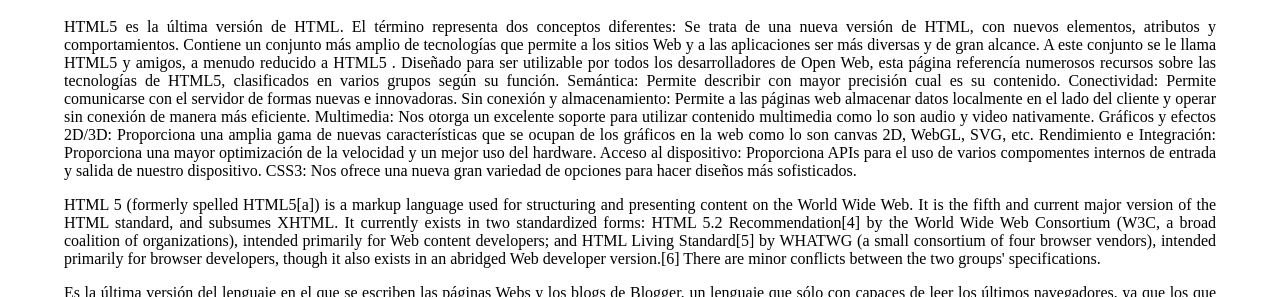
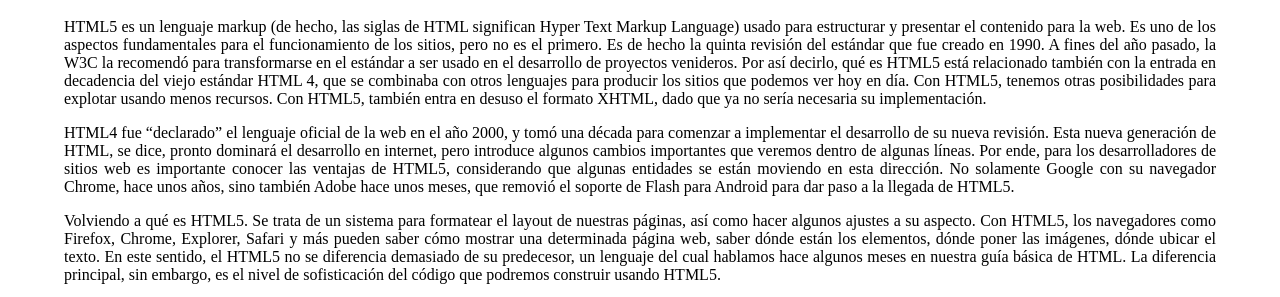
Before and after one commit to Eliezer-Lopez-Ramos/seminario-de-tecnologias, a plain HTML site: page index.html in a window 1280 px wide. Shown: the part 640-937 px from the top of the page. Drawn offline with Linux system fonts and the light colour scheme.

Commit message:
Update index.html

```diff
--- a/index.html
+++ b/index.html
@@ -10,39 +10,14 @@
         <img src="Img/html5_logo.png" alt="" class="imagen">
         <h1 class="Titutlo">HTML5</h1>
 
-           <p> HTML5  es la última versión de HTML. El término representa dos conceptos diferentes:
-
-            Se trata de una nueva versión de HTML, con nuevos elementos, atributos y comportamientos.
-            Contiene un conjunto más amplio de tecnologías que permite a los sitios Web y a las aplicaciones ser
-             más diversas y de gran alcance. A este conjunto se le llama HTML5 y amigos, a menudo reducido a HTML5 .
-
-            Diseñado para ser utilizable por todos los desarrolladores de Open Web, esta página referencía numerosos recursos sobre las tecnologías de HTML5, clasificados en varios grupos según su función.
-
-            Semántica: Permite describir con mayor precisión cual es su contenido.
-            Conectividad:  Permite comunicarse con el servidor de formas nuevas e innovadoras.
-            Sin conexión y almacenamiento: Permite a las páginas web almacenar datos localmente en el lado del cliente y operar sin conexión de manera más eficiente.
-            Multimedia: Nos otorga un excelente soporte para utilizar contenido multimedia como lo son audio y video nativamente.
-            Gráficos y efectos 2D/3D: Proporciona una amplia gama de nuevas características que se ocupan de los gráficos en la web como lo son canvas 2D, WebGL, SVG, etc.
-            Rendimiento e Integración: Proporciona una mayor optimización de la velocidad y un mejor uso del hardware.
-            Acceso al dispositivo: Proporciona APIs para el uso de varios compomentes internos de entrada y salida de nuestro dispositivo.
-            CSS3: Nos ofrece una nueva gran variedad de opciones para hacer diseños más sofisticados.
+           <p>
+           HTML5 es un lenguaje markup (de hecho, las siglas de HTML significan Hyper Text Markup Language) usado para estructurar y presentar el contenido para la web. Es uno de los aspectos fundamentales para el funcionamiento de los sitios, pero no es el primero. Es de hecho la quinta revisión del estándar que fue creado en 1990. A fines del año pasado, la W3C la recomendó para transformarse en el estándar a ser usado en el desarrollo de proyectos venideros. Por así decirlo, qué es HTML5 está relacionado también con la entrada en decadencia del viejo estándar HTML 4, que se combinaba con otros lenguajes para producir los sitios que podemos ver hoy en día. Con HTML5, tenemos otras posibilidades para explotar usando menos recursos. Con HTML5, también entra en desuso el formato XHTML, dado que ya no sería necesaria su implementación.
         </p>
         <p>
-            HTML 5 (formerly spelled HTML5[a]) is a markup language used for structuring and presenting content
-            on the World Wide Web. It is the fifth and current major version of the HTML standard, and subsumes XHTML.
-            It currently exists in two standardized forms: HTML 5.2 Recommendation[4] by the World Wide Web Consortium
-            (W3C, a broad coalition of organizations), intended primarily for Web content developers; and HTML Living Standard[5]
-            by WHATWG (a small consortium of four browser vendors), intended primarily for browser developers, though it also exists
-            in an abridged Web developer version.[6] There are minor conflicts between the two groups' specifications.
+            HTML4 fue “declarado” el lenguaje oficial de la web en el año 2000, y tomó una década para comenzar a implementar el desarrollo de su nueva revisión. Esta nueva generación de HTML, se dice, pronto dominará el desarrollo en internet, pero introduce algunos cambios importantes que veremos dentro de algunas líneas. Por ende, para los desarrolladores de sitios web es importante conocer las ventajas de HTML5, considerando que algunas entidades se están moviendo en esta dirección. No solamente Google con su navegador Chrome, hace unos años, sino también Adobe hace unos meses, que removió el soporte de Flash para Android para dar paso a la llegada de HTML5.
         </p>
         <p>
-            Es la última versión del lenguaje en el que se escriben las páginas Webs y
-            los blogs de Blogger, un lenguaje que sólo con capaces de leer los últimos
-            navegadores, ya que los que son más anticuados hay algunas etiquetas que no
-            son capaces de interpretar. En un blog el uso de HTML5 se realiza principalmente
-            en las plantillas, es decir: nuestra plantilla puede estar escrita en HTML4, o en HTML5,
-            usando la versión 2 ó 3 de CSS. Sirve para integrar contenidos multimedia, flash y para dar un
-            sentido semántico a cada parte del blog o página Web.
+            Volviendo a qué es HTML5. Se trata de un sistema para formatear el layout de nuestras páginas, así como hacer algunos ajustes a su aspecto. Con HTML5, los navegadores como Firefox, Chrome, Explorer, Safari y más pueden saber cómo mostrar una determinada página web, saber dónde están los elementos, dónde poner las imágenes, dónde ubicar el texto. En este sentido, el HTML5 no se diferencia demasiado de su predecesor, un lenguaje del cual hablamos hace algunos meses en nuestra guía básica de HTML. La diferencia principal, sin embargo, es el nivel de sofisticación del código que podremos construir usando HTML5.
         </p>
         <p>
             HTML5 significa HyperText Markup Language, versión 5,
@@ -60,10 +35,10 @@
         </p>
         <h2>Referencias</h2>
         <u>
-            <li><a href="https://es.wikipedia.org/wiki/HTML5" target="_blank">Wikipedia</a></li>
-            <li><a href="https://developer.mozilla.org/es/docs/HTML/HTML5" target="_blank">Mozilla</a></li>
+            <li><a href="https://hipertextual.com" target="_blank">Hipertextual</a></li>
             <li><a href="https://www.internetya.co/que-es-html5-y-para-que-sirve/" target="_blank">Internet Ya</a></li>
             <li><a href="https://www.w3schools.com/html/html5_intro.asp" target="_blank">w3schools</a></li>
+            <li><a href="https://developer.mozilla.org/es/docs/HTML/HTML5" target="_blank">Mozilla</a></li>
         </u>
         <h2>Videos relacionados</h2>
         <u>
@@ -751,9 +726,9 @@ Es importante no confundir JavaScript con Java. Java es un lenguaje de programac
          </p>
 
          <span id="matricula">15-MISN-1-191</span>
-         <span id="nombre">Hairo Santana Calderón</span>
-         <span id="Materia">Seminario de Tecnología Aplicada</span>
-         <a href="https://github.com/haironon/Seminario-de-Tecnologia-Aplicada" target="_blank"> <img src="Img/github.png" alt="" id="icon" ></a>
+         <span id="nombre">Eliezer Lopez Ramos</span>
+         <span id="Materia">Seminario de Tecnologías</span>
+         <a href="https://github.com/Eliezer-Lopez-Ramos/seminario-de-tecnologias" target="_blank"> <img src="Img/github.png" alt="" id="icon" ></a>
          </div>
     </body>
 </html>
```
